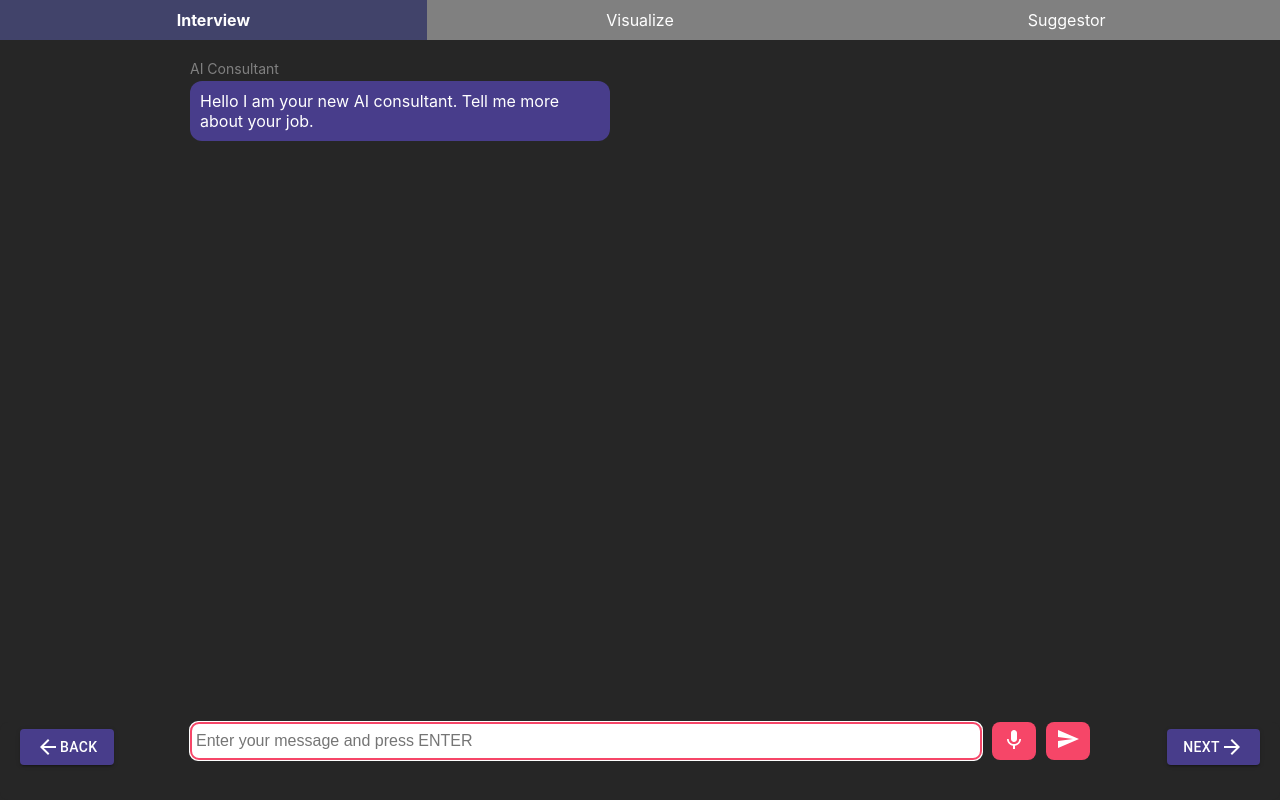
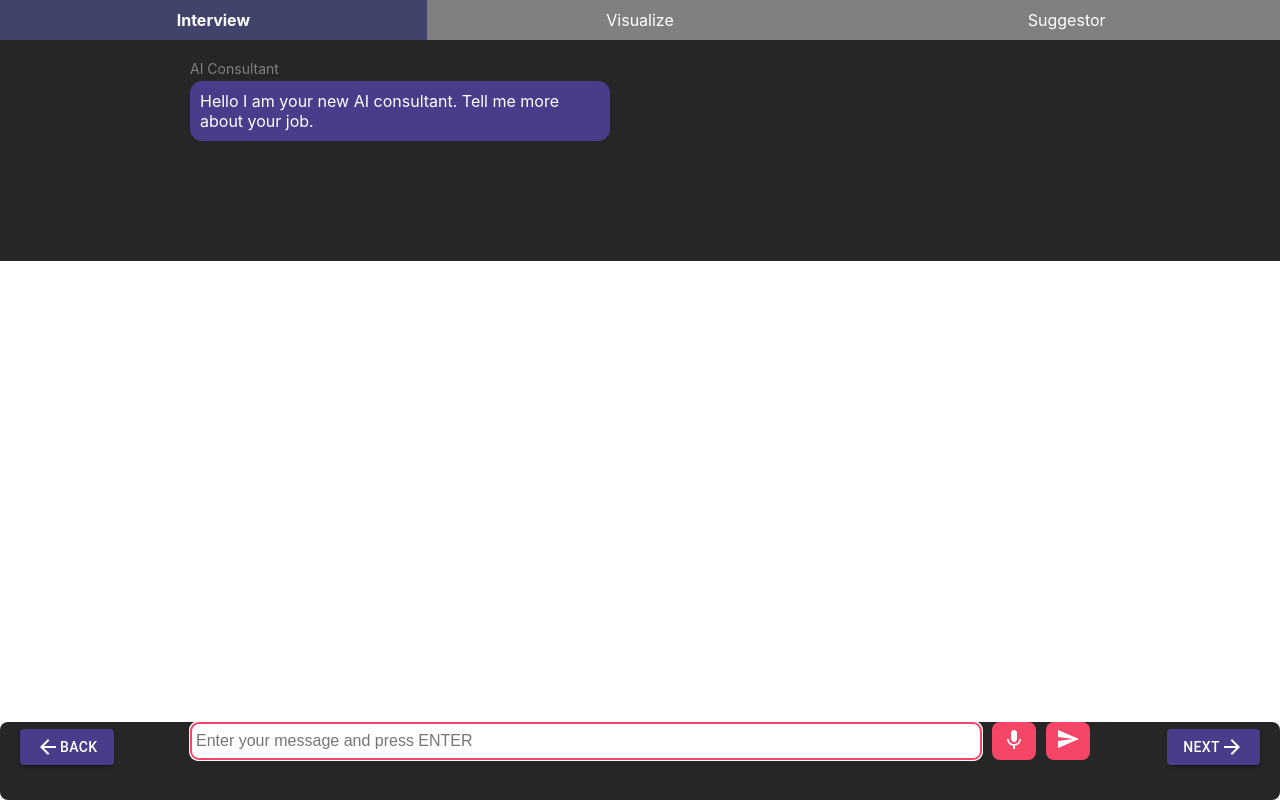
Before and after one commit to aicoholics/makeathon, a React (Create React App) app in the folder client/: page / in a window 1280 px wide. Built offline with nearby package versions, Linux system fonts and the light colour scheme.

Commit message:
autoscroll chat

```diff
--- a/client/src/App.css
+++ b/client/src/App.css
@@ -6,7 +6,6 @@
   display: flex;
   flex-direction: column;
   justify-content: space-between;
-  height: 100vh;
 }
 
 .Chat-header {
--- a/client/src/pages/Chat.js
+++ b/client/src/pages/Chat.js
@@ -1,4 +1,4 @@
-import React, { useState, useContext } from "react";
+import React, { useState, useContext, useRef, useEffect } from "react";
 import Messages from "../components/Messages";
 import "../App.css";
 import Input from "../components/Input";
@@ -12,6 +12,7 @@ function Chat() {
   const [message, setMessage] = useState("");
 
   const [isLoading, setIsLoading] = useState(false);
+  const bottomRef = useRef(null);
 
   const onSendMessage = async (message) => {
     setIsLoading(true);
@@ -57,9 +58,16 @@ function Chat() {
     setIsLoading(false);
   };
 
+  useEffect(() => {
+    bottomRef.current.scrollIntoView({ behavior: "smooth" });
+  }, [messages]);
+
   return (
     <div className="Chat">
-      <Messages messages={messages} currentMember="user" />
+      <div>
+        <Messages messages={messages} currentMember="user" />
+        <div ref={bottomRef}></div>
+      </div>
       <div style={{ paddingBottom: "100px" }}></div>
       <Input onSendMessage={onSendMessage} disabled={isLoading} />
     </div>
```
